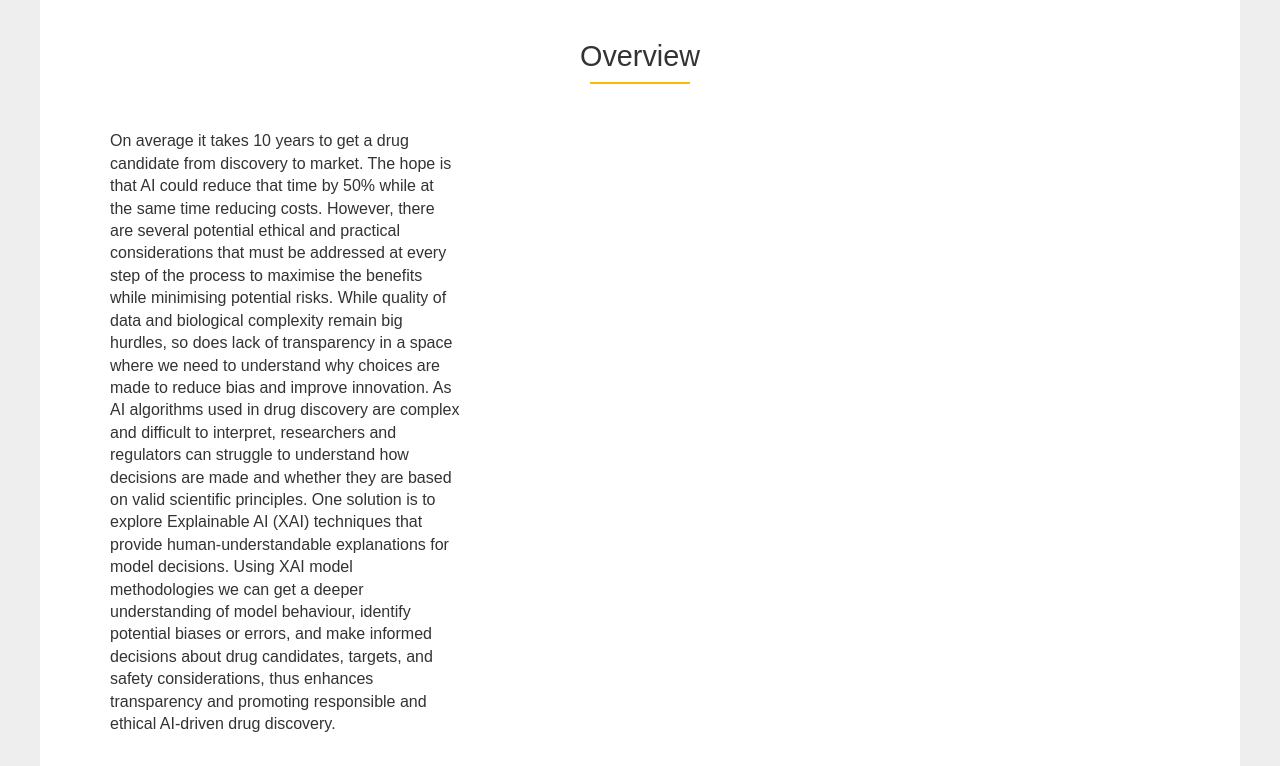
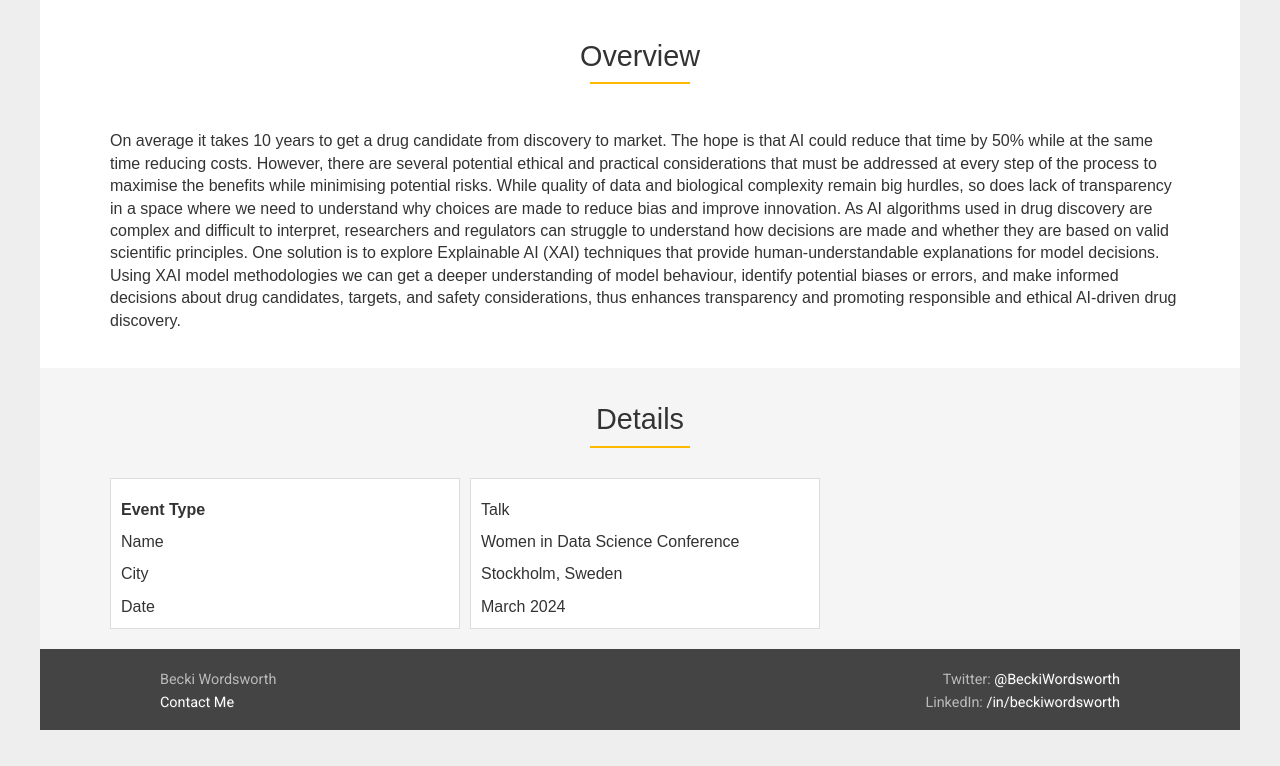
Before and after one commit to BeckiWordsworth/Portfolio, a React (Create React App) app in the folder app/: page /talks/1 in a window 1280 px wide. Shown: the part 914-1680 px from the top of the page. After the commit the page ends 1644 px from the top, so only its background shows below. Built offline with nearby package versions, Linux system fonts and the light colour scheme; a web font is replaced by a local one.

Commit message:
Fixing styling on talk page

```diff
--- a/app/src/Components/TalkPage/index.js
+++ b/app/src/Components/TalkPage/index.js
@@ -32,7 +32,7 @@ const TalkPage = () => {
         <h2>Overview</h2>
         <hr />
 
-        <div className="tech-specs-container">
+        <div className="tech-specs-box">
           <p>{talk.description}</p>
         </div>
       </section>
```
